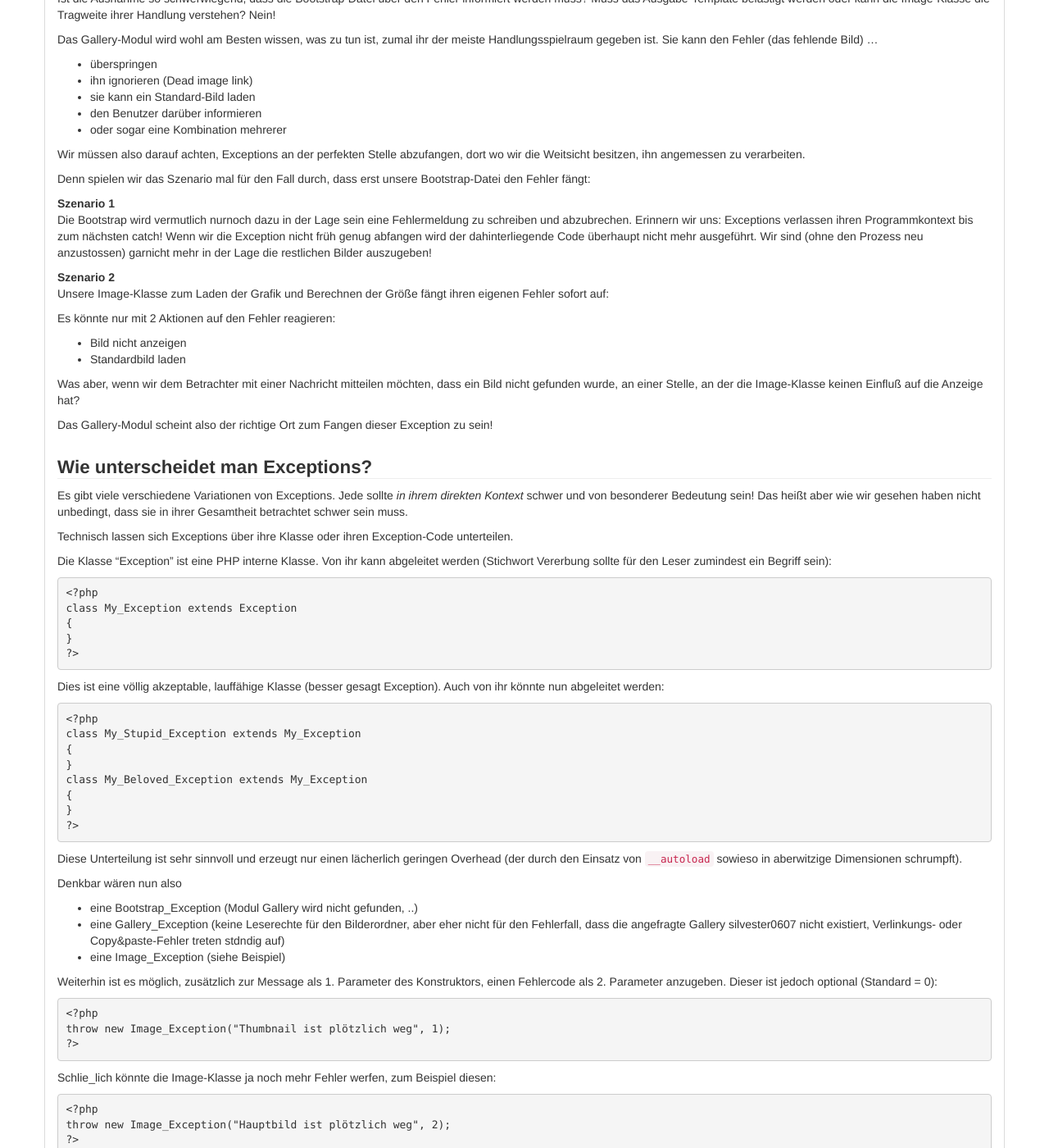
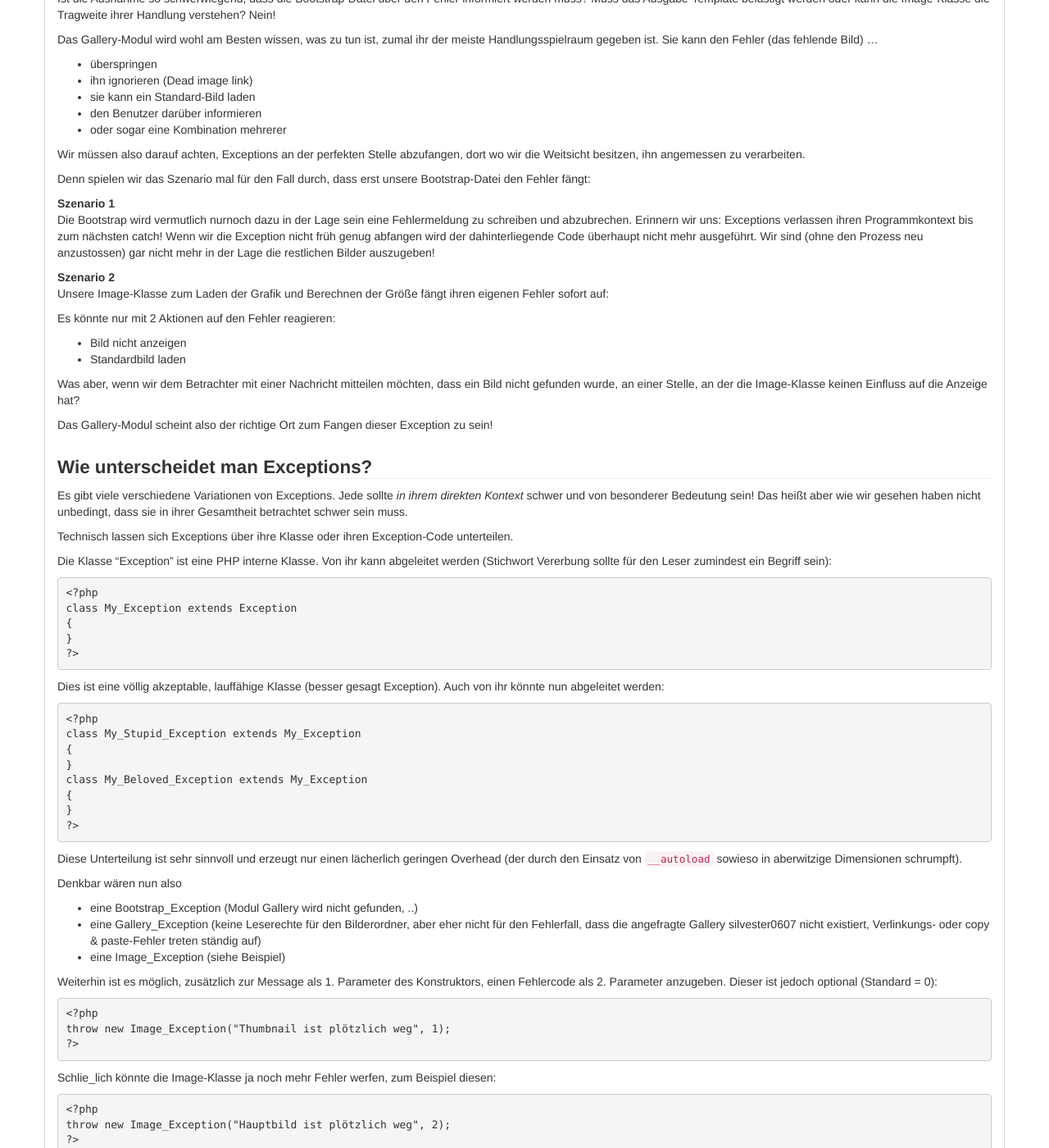
Before and after one commit to php-de/php-de.github.io, a Jekyll site: the page built from oop/exceptions.md, in a window 1280 px wide and 1400 px high, scrolled down 2833 px. Shown: the whole window at 82% size. Built offline with Jekyll 4.4.1, drawn with Linux system fonts in a browser that asks for light colours; nearby versions of some CDN libraries; some of the changed text lies outside the part shown.

Commit message:
Update exceptions.md

```diff
--- a/oop/exceptions.md
+++ b/oop/exceptions.md
@@ -207,7 +207,7 @@
 Denn spielen wir das Szenario mal für den Fall durch, dass erst unsere Bootstrap-Datei den Fehler fängt:
 
 **Szenario 1**
-Die Bootstrap wird vermutlich nurnoch dazu in der Lage sein eine Fehlermeldung zu schreiben und abzubrechen. Erinnern wir uns: Exceptions verlassen ihren Programmkontext bis zum nächsten catch! Wenn wir die Exception nicht früh genug abfangen wird der dahinterliegende Code überhaupt nicht mehr ausgeführt. Wir sind (ohne den Prozess neu anzustossen) garnicht mehr in der Lage die restlichen Bilder auszugeben!
+Die Bootstrap wird vermutlich nurnoch dazu in der Lage sein eine Fehlermeldung zu schreiben und abzubrechen. Erinnern wir uns: Exceptions verlassen ihren Programmkontext bis zum nächsten catch! Wenn wir die Exception nicht früh genug abfangen wird der dahinterliegende Code überhaupt nicht mehr ausgeführt. Wir sind (ohne den Prozess neu anzustossen) gar     nicht mehr in der Lage die restlichen Bilder auszugeben!
 
 **Szenario 2**
 Unsere Image-Klasse zum Laden der Grafik und Berechnen der Größe fängt ihren eigenen Fehler sofort auf:
@@ -218,7 +218,7 @@
 * Standardbild laden
 
 
-Was aber, wenn wir dem Betrachter mit einer Nachricht mitteilen möchten, dass ein Bild nicht gefunden wurde, an einer Stelle, an der die Image-Klasse keinen Einfluß auf die Anzeige hat?
+Was aber, wenn wir dem Betrachter mit einer Nachricht mitteilen möchten, dass ein Bild nicht gefunden wurde, an einer Stelle, an der die Image-Klasse keinen Einfluss auf die Anzeige hat?
 
 
 Das Gallery-Modul scheint also der richtige Ort zum Fangen dieser Exception zu sein!
@@ -258,7 +258,7 @@
 Denkbar wären nun also
 
 * eine Bootstrap_Exception (Modul Gallery wird nicht gefunden, ..)
-* eine Gallery_Exception (keine Leserechte für den Bilderordner, aber eher nicht für den Fehlerfall, dass die angefragte Gallery silvester0607 nicht existiert, Verlinkungs- oder Copy&paste-Fehler treten stdndig auf)
+* eine Gallery_Exception (keine Leserechte für den Bilderordner, aber eher nicht für den Fehlerfall, dass die angefragte Gallery silvester0607 nicht existiert, Verlinkungs- oder copy & paste-Fehler treten ständig auf)
 * eine Image_Exception (siehe Beispiel)
 
 
@@ -330,7 +330,7 @@
 
 Ein Gallery-Modul muss ihre Aufgaben nicht nur an Image-Klassen weiterdelegieren. Der Einsatz vielerlei Klassen ist denkbar, sie müssten nicht einmal direkt etwas mit Bildern zu tun haben .. eine File-Klasse zum Zugriff auf Bilder wäre denkbar oder der Einsatz eines Log-Tools.
 
-All diese Klassen können Ausnahmen erzeugen und viele von ihnen sollte vermutlich die Gallery abfangen, da es wohl niemanden außerhalb der Gallery interessiert, ob ein Bild nicht gefunden wurde oder eine Log-Datei nicht richtig funktioniert. Schon garnicht den Anwender.
+All diese Klassen können Ausnahmen erzeugen und viele von ihnen sollte vermutlich die Gallery abfangen, da es wohl niemanden außerhalb der Gallery interessiert, ob ein Bild nicht gefunden wurde oder eine Log-Datei nicht richtig funktioniert. Schon gar nicht den Anwender.
 
 Darum ist es möglich an einen try-Block mehrere catch-Blocke anzuhängen, denen nacheinander versucht wird, die Exception zu übergeben. Hinweis: Der erste Treffer zählt, egal ob Ableitung oder direkt:
 
```
Also changed, not shown: other parts of oop/exceptions.md (+2 -2 lines).
